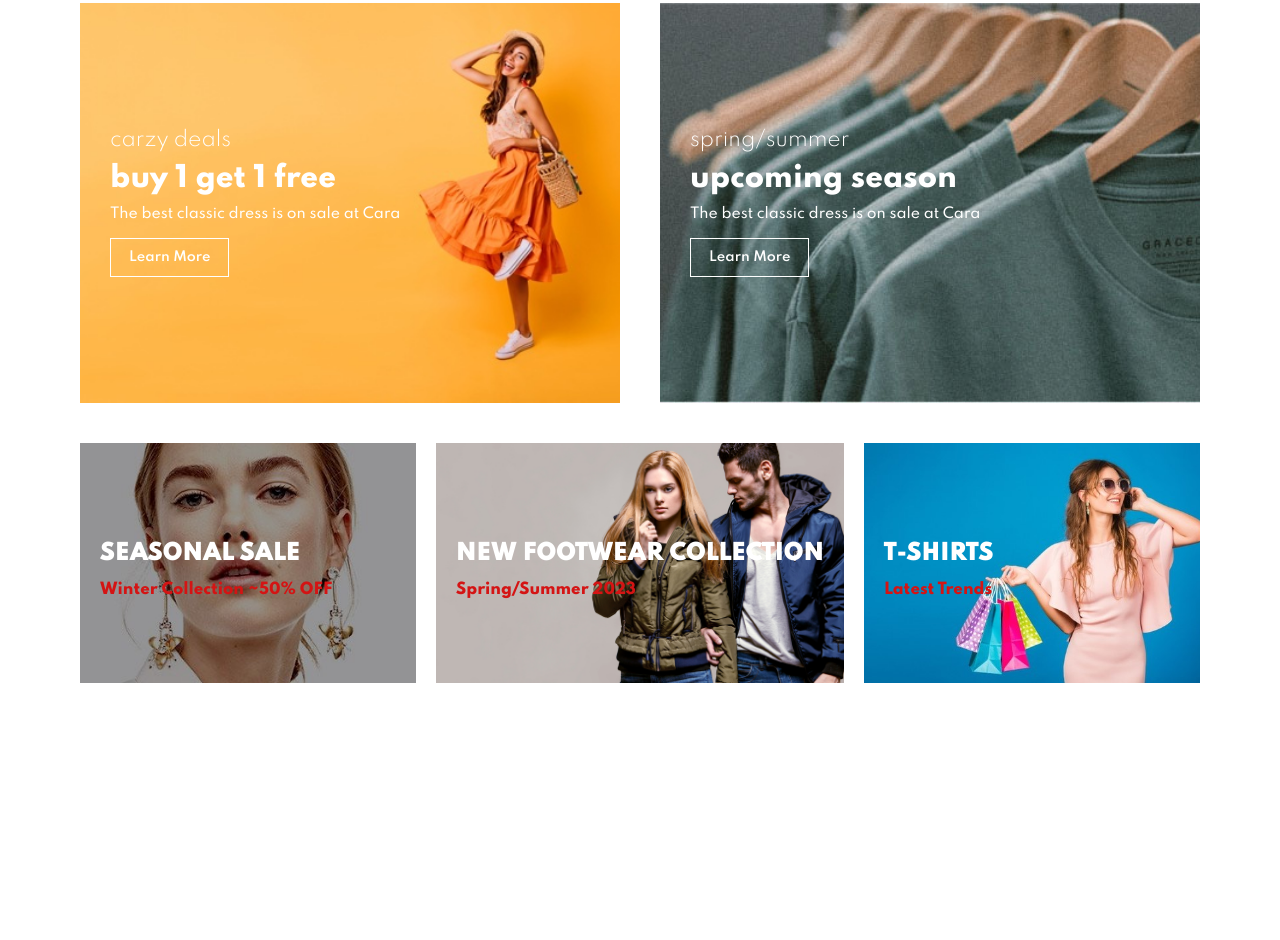
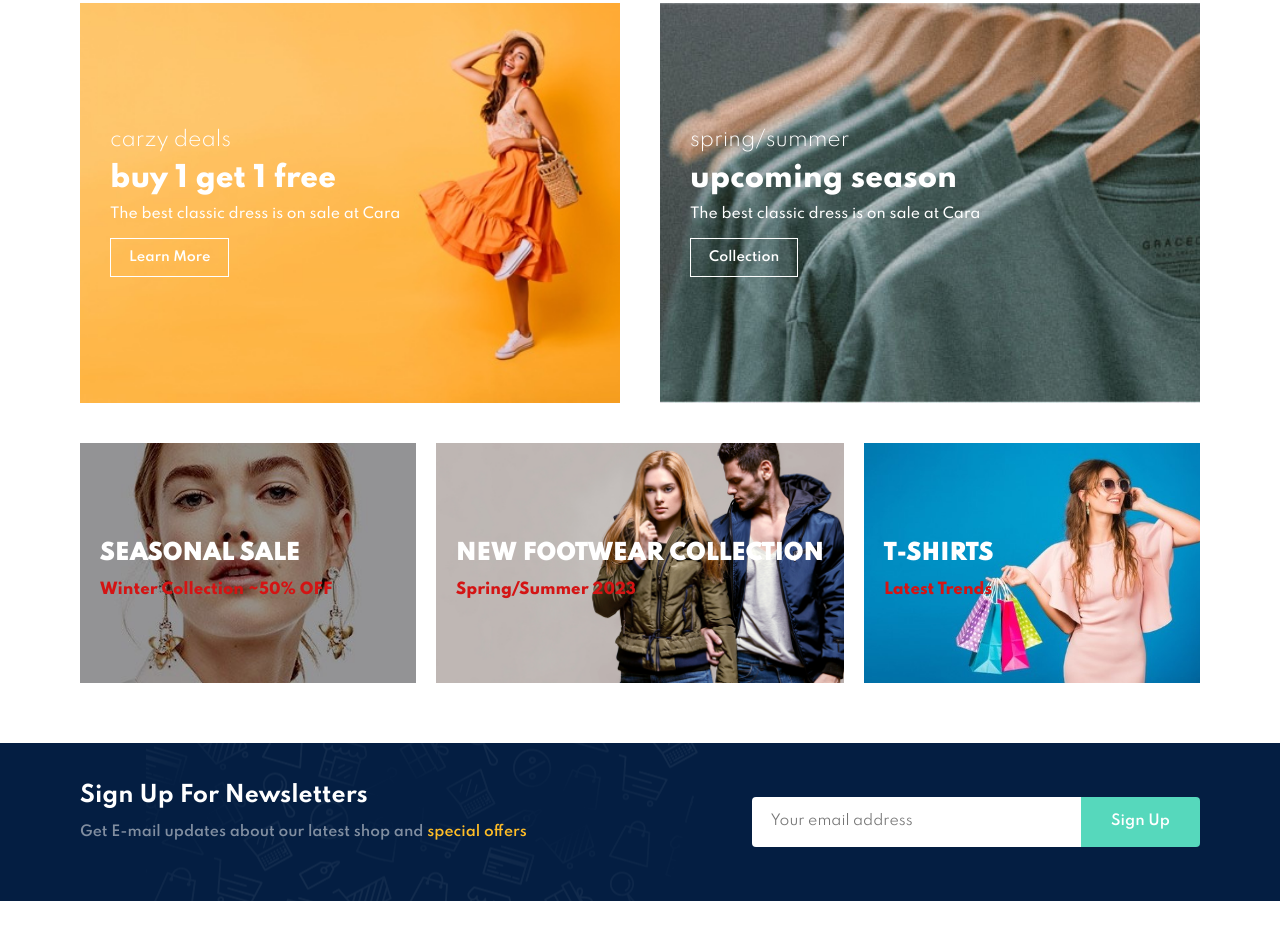
Before and after one commit to s3r71g/CaraClothing_Demo, a plain HTML site: page index.html in a window 1280 px wide. Shown: the part 3547-4487 px from the top of the page. Before the commit the page ends 4250 px from the top, so only its background shows below. Drawn offline with Linux system fonts and the light colour scheme.

Commit message:
NewsletterSection d2

```diff
--- a/index.html
+++ b/index.html
@@ -342,7 +342,7 @@
             <h4>spring/summer</h4>
             <h2>upcoming season</h2>
             <span>The best classic dress is on sale at Cara</span>
-            <button class="white">Learn More</button>
+            <button class="white">Collection</button>
         </div>
     </section>
 
@@ -362,6 +362,17 @@
             <h3>Latest Trends</h3>
         </div>
     </section>
+
+    <section id="newsletter" class="section-p1 section-m1">
+        <div class="newstext">
+            <h4>Sign Up For Newsletters</h4>
+            <p>Get E-mail updates about our latest shop and <span>special offers</span></p>
+        </div>
+        <div class="form">
+            <input type="text" placeholder="Your email address">
+            <button class="normal">Sign Up</button>
+        </div>
+    </section>
     <script src="script.js"></script>
 </body>
 </html>
--- a/style.css
+++ b/style.css
@@ -428,3 +428,55 @@ body {
   font-weight: 800;
   font-size: 15px;
 }
+
+#newsletter {
+  display: flex;
+  justify-content: space-between;
+  flex-wrap: wrap;
+  align-items: center;
+  background-image: url(img/banner/b14.png);
+  background-repeat: no-repeat;
+  background-position: 20% 30%;
+  background-color: #041e42;
+}
+
+#newsletter h4 {
+  font-size: 22px;
+  font-weight: 700;
+  color: #fff;
+}
+
+#newsletter p {
+  font-size: 14px;
+  font-weight: 600;
+  color: #818ea0;
+}
+
+#newsletter p span {
+  color: #ffbd27;
+}
+
+#newsletter .form {
+  display: flex;
+  width: 40%;
+}
+
+#newsletter input {
+  height: 3.125rem;
+  padding: 0 1.25em;
+  font-size: 14px;
+  width: 100%;
+  border: 1px solid transparent;
+  border-radius: 4px;
+  outline: none;
+  border-top-right-radius: 0;
+  border-bottom-right-radius: 0;
+}
+
+#newsletter button {
+  background-color: #56d8bc;
+  color: #fff;
+  white-space: nowrap;
+  border-top-left-radius: 0;
+  border-bottom-left-radius: 0;
+}
```
